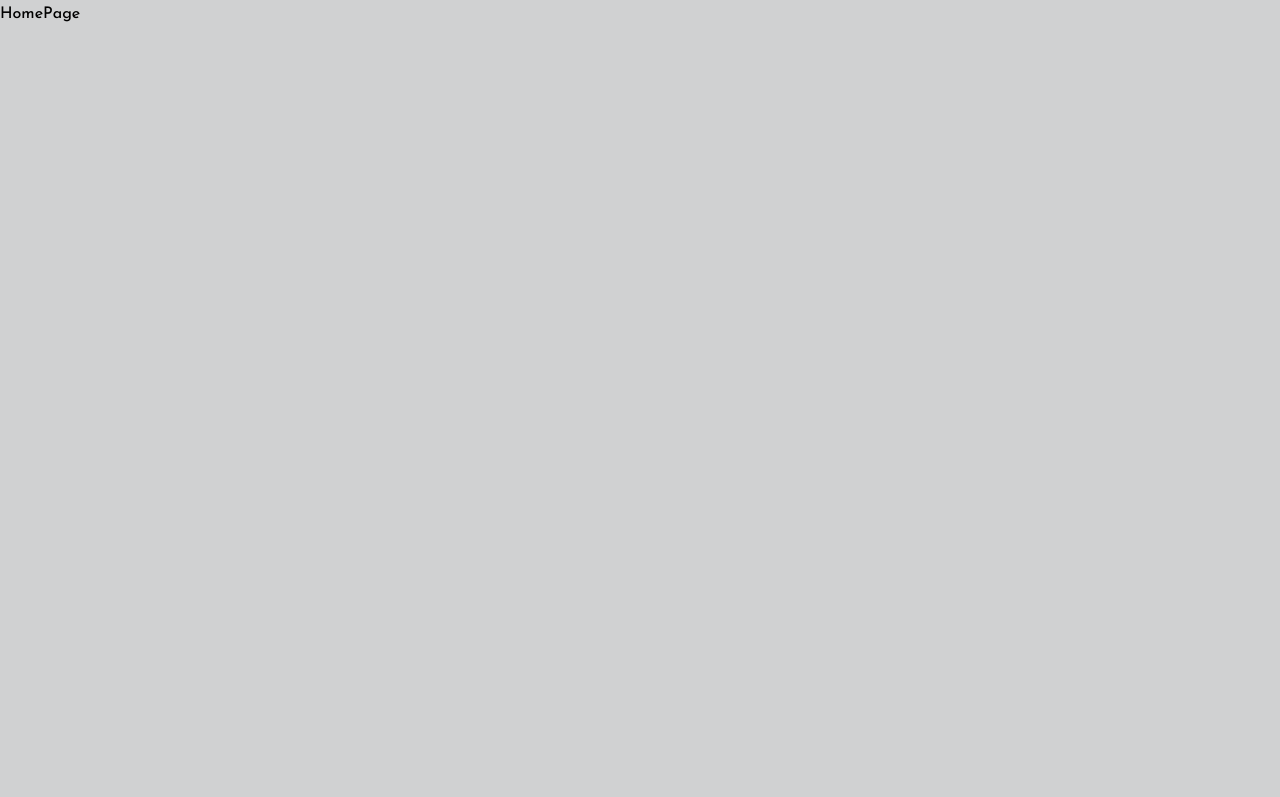
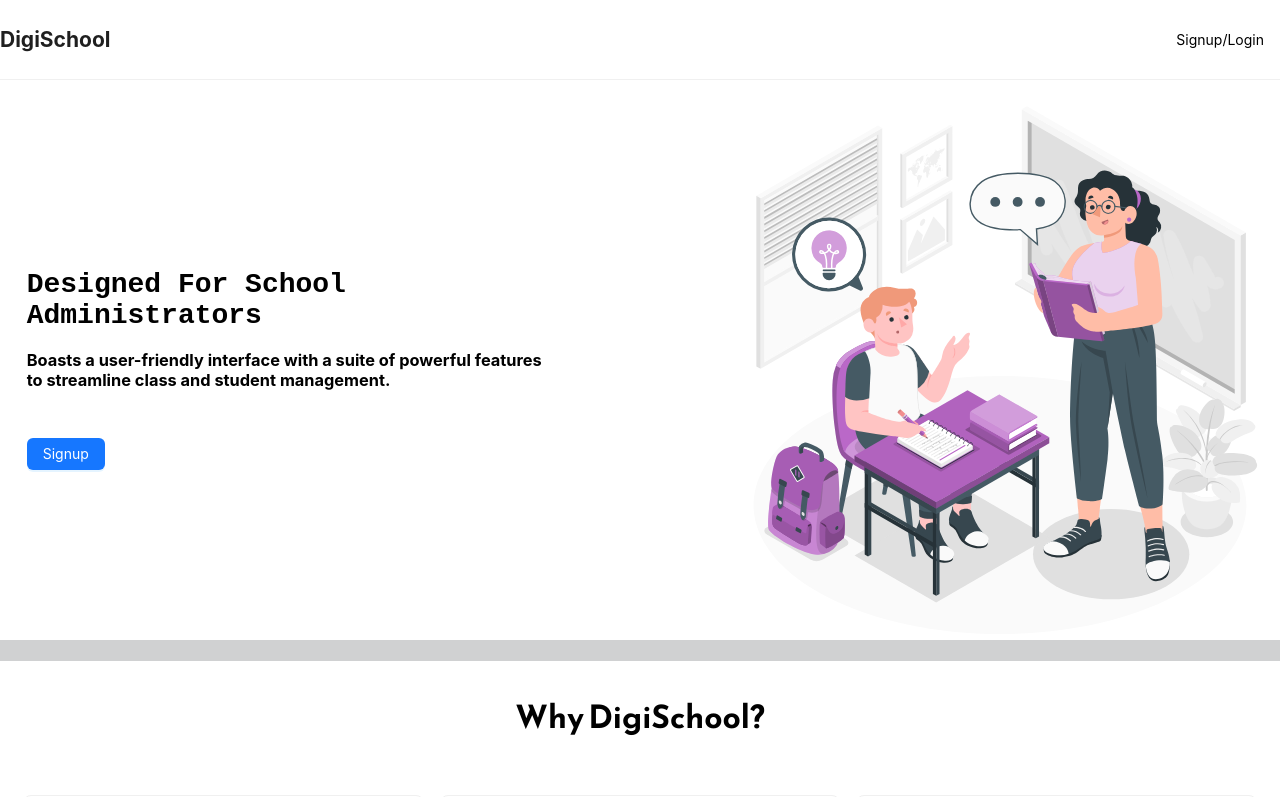
Before and after one commit to aritrasen12345/e-school-hub-frontend, a React (Create React App) app: page / in a window 1280 px wide. Shown: the top 797 px of the page. Built offline with nearby package versions, Linux system fonts and the light colour scheme.

Commit message:
added homepage

```diff
--- a/src/components/landing/Footer.jsx
+++ b/src/components/landing/Footer.jsx
@@ -1,12 +1,12 @@
 const style = {
   textDecoration: "none",
   color: "white",
-  marginRight: "0.3rem",
+  marginRight: "none",
 };
 
 const githubProfiles = [
   {
-    name: "Aritra",
+    name: "GitHub",
     link: "https://github.com/aritrasen12345",
   },
 ];
--- a/src/pages/HomePage.jsx
+++ b/src/pages/HomePage.jsx
@@ -1,7 +1,64 @@
-import React from "react";
+import { Row, Col, Button } from "antd";
+import Home2 from "../assets/images/home2.svg";
+import Navbar from "../components/landing/Navbar";
+import Feature from "../components/landing/Features";
+import Footer from "../components/landing/Footer";
+import Testimonials from "../components/landing/Testimonials";
+import Work from "../components/landing/Works";
+import { useState } from "react";
+import AuthModal from "../components/modal/AuthModal";
 
-const HomePage = () => {
-  return <div>HomePage</div>;
+const Landing = () => {
+  const [isOpen, setIsOpen] = useState(false);
+
+  const signupHandler = (e) => {
+    e.preventDefault();
+    setIsOpen(true);
+  };
+
+  const onCancel = () => {
+    setIsOpen(false);
+  };
+
+  return (
+    <>
+      <Navbar />
+      <Row style={{ backgroundColor: "white" }}>
+        <Col span={10} style={{ margin: "auto" }}>
+          <h1 style={{ fontFamily: "monospace" }}>
+            Designed For School Administrators
+          </h1>
+          <h3>
+            Boasts a user-friendly interface with a suite of powerful features
+            to streamline class and student management.
+          </h3>
+          {isOpen === true ? (
+            <AuthModal open={isOpen} onCancel={onCancel} />
+          ) : null}
+          <Button
+            style={{ marginTop: "2rem" }}
+            type="primary"
+            onClick={signupHandler}
+          >
+            Signup
+          </Button>
+        </Col>
+        <Col
+          span={13}
+          style={{
+            backgroundImage: `url(${Home2})`,
+            backgroundRepeat: "no-repeat",
+            backgroundPosition: "right",
+            height: "70vh",
+          }}
+        />
+      </Row>
+      <Feature />
+      <Work />
+      <Testimonials />
+      <Footer />
+    </>
+  );
 };
 
-export default HomePage;
+export default Landing;
```
Also changed, not shown: src/components/modal/ForgotPasswordModal.jsx (renamed from src/components/modal/ForgetPasswordModal.jsx).
